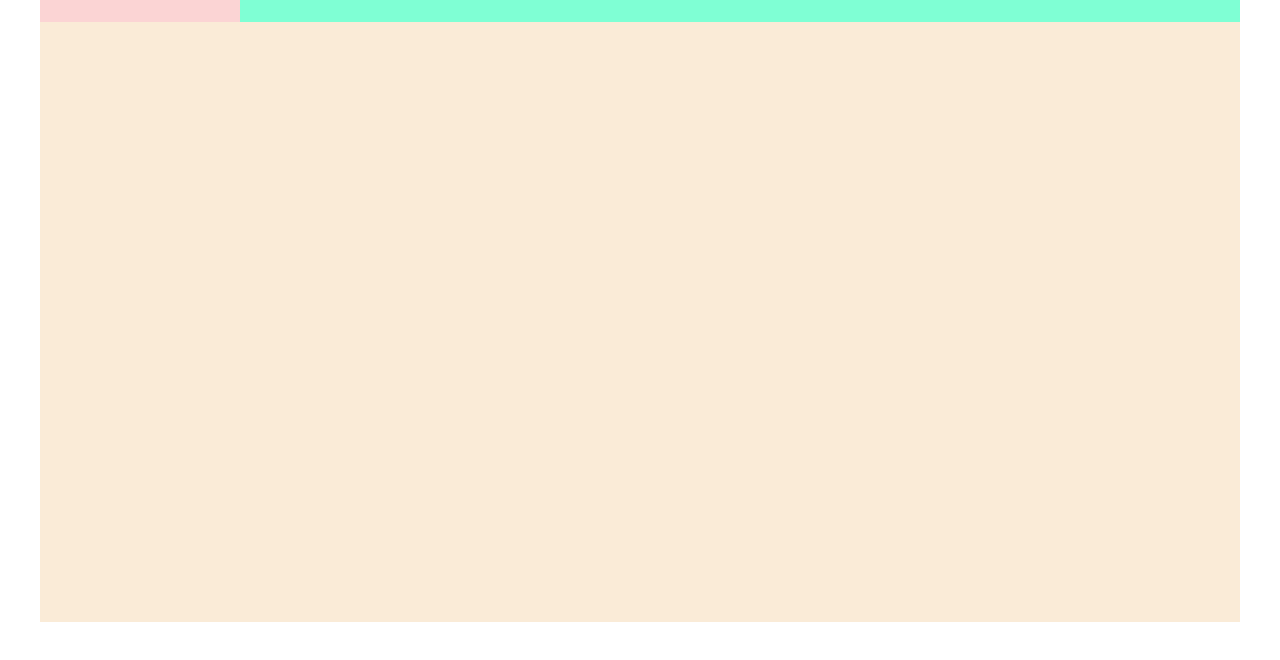
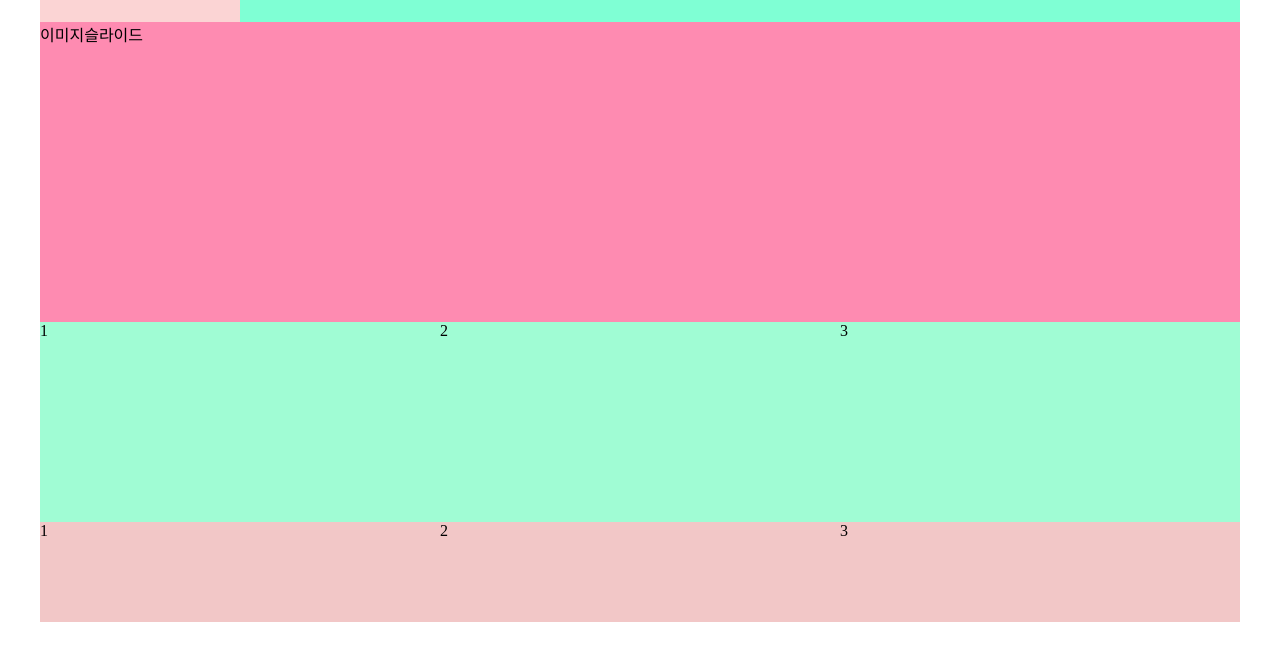
Before and after one commit to KimJinhee72/wireframe_ex, a plain HTML site: page index_copy.html in a window 1280 px wide. Shown: the part 78-738 px from the top of the page. Drawn offline with Linux system fonts and the light colour scheme.

Commit message:
레이아웃 연습2 완성

```diff
--- a/css/stle_copy.css
+++ b/css/stle_copy.css
@@ -48,3 +48,31 @@ header{
 }
 /* 메인 */
 /* 메인상단 */
+.imgarea{
+    width: 100%;
+    height: 300px;
+    background-color: rgb(254, 139, 177);
+}
+/* 메인하단 */
+.main_bottom{
+    width: 100%;
+    height: 200px;
+    background-color: rgb(161, 161, 248);
+}
+.announce, .banner, .straight{
+    float: left;
+    width: calc(100% / 3);
+    height: 100%;
+    background-color: rgb(160, 252, 212) ;
+}
+/* 하단 */
+footer{
+    width: 100%;
+    height: 100px;
+}
+.footerLogo, .copyright, .sns{
+    float: left;
+    width: calc(100% / 3);
+    height: 100%;
+    background-color: rgb(242, 199, 199);
+}
--- a/index_copy.html
+++ b/index_copy.html
@@ -24,8 +24,18 @@
      <!-- 메인 -->
     <main>
         <!-- 메인상단 -->
-        <section class="imgarea"></section>
+        <section class="imgarea">이미지슬라이드</section>
+        <section class="main_bottom">
+            <div class="announce">1</div>
+            <div class="banner">2</div>
+            <div class="straight">3</div>
+        </section>
     </main>
+    <footer>
+        <div class="footerLogo">1</div>
+        <div class="copyright">2</div>
+        <div class="sns">3</div>
+    </footer>
      <!-- 하단 -->
     </div>
 </body>
```
